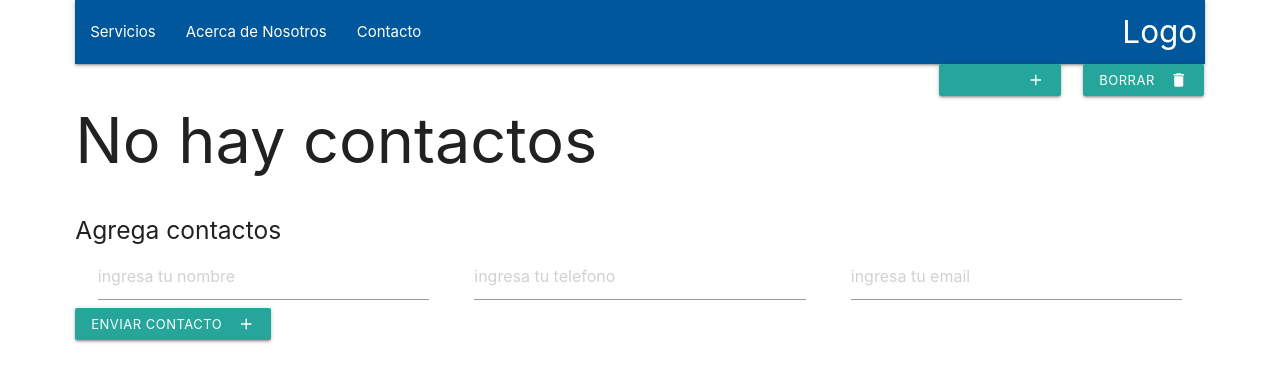
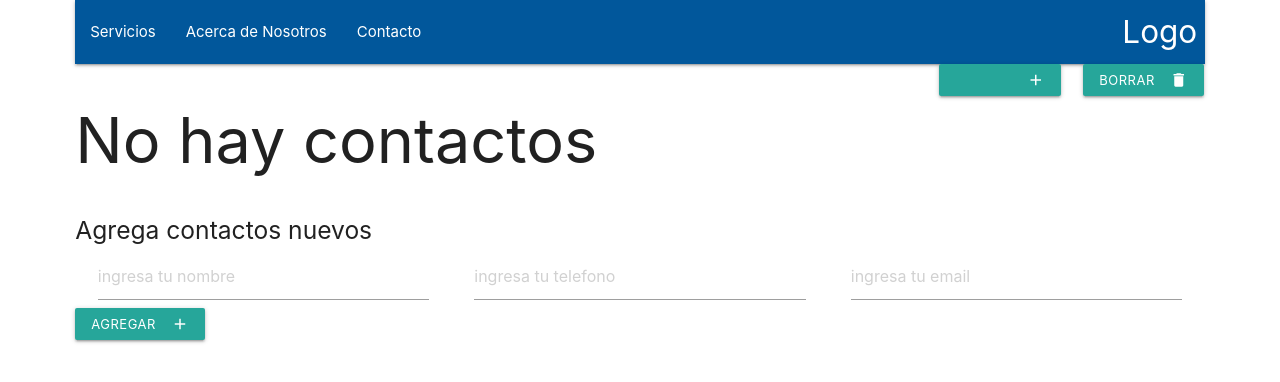
Before and after one commit to satoshi9394/Contact-Cat, a React (Create React App) app: page / in a window 1280 px wide. Shown: the top 382 px of the page. Built offline with nearby package versions, Linux system fonts and the light colour scheme.

Commit message:
mejorando las clases con eliminacion del constructor

```diff
--- a/src/containers/Directory.jsx
+++ b/src/containers/Directory.jsx
@@ -11,27 +11,21 @@ import Btn from '../action/Btn';
 
 
 class Directory extends Component {
-    constructor(props) {
-        super(props);
-        this.state = {
+
+    state = {
             contacts: [],
             deleteContact: false,
-            newContacts:{
+            newContacts: []
+/*             newContacts:{
                 name:'',
                 phone:'',
                 email:'',
                 imgUrl:"#"
-            },
-        }
+            }, */
+    }
 
-        this.addContact = this.addContact.bind(this);
-        this.deleteContact = this.deleteContact.bind(this);
-        this.handleName = this.handleName.bind(this);
-        this.handleNumber = this.handleNumber.bind(this);
-        this.handleEmail = this.handleEmail.bind(this);
-        this.handleFormSubmmit = this.handleFormSubmmit.bind(this);
-    }
-    addContact(){
+    addContact= () => {
+        let prewData=this.state.newContacts
         this.setState(
             () => ({
                 contacts: contactsData,
@@ -40,7 +34,7 @@ class Directory extends Component {
             )
         );
     }
-    deleteContact(){
+    deleteContact = () =>{
         this.setState(
             () => ({
                     contacts: [] ,
@@ -49,7 +43,7 @@ class Directory extends Component {
         );
     }
 
-    handleName(e){
+    handleName = (e) =>{
         let value = e.target.value
         this.setState(
           prevState => ({
@@ -60,7 +54,7 @@ class Directory extends Component {
           })
         );
     }
-    handleNumber(e){
+    handleNumber = (e) =>{
         let value = e.target.value
         this.setState(
           prevState => ({
@@ -71,7 +65,7 @@ class Directory extends Component {
           })
         );
     }
-    handleEmail(e){
+    handleEmail = (e) =>{
         let value = e.target.value
         this.setState(
           prevState => ({
@@ -82,7 +76,7 @@ class Directory extends Component {
           })
         );
     }
-    handleFormSubmmit(e){
+    handleFormSubmmit = (e) =>{
         e.preventDefault();
         let userData = this.state.newContacts;
         this.setState(prevState=>(
@@ -90,16 +84,6 @@ class Directory extends Component {
                     contacts: [
                       ...prevState.contacts,
                       userData],
-/*                     contactsData: [
-                        ...prevState.contactsData,
-                        userData
-                    ] ,  */
-                    newContacts: {
-                        name:'',
-                        phone:'',
-                        email:'',
-                        imgUrl:"#"
-                        }
                 }
             )
         )
@@ -142,7 +126,7 @@ class Directory extends Component {
                     </div>
                     <div className="col s12">
                         <form>
-                            <h5>Agrega contactos</h5>
+                            <h5>Agrega contactos nuevos</h5>
                         <div className="col s4">
                             <Input
                             name='name'
@@ -172,7 +156,7 @@ class Directory extends Component {
                         </div>
                         <Btn
                         clickHandler={this.handleFormSubmmit}
-                        type="Enviar contacto" icon="add"/>
+                        type="Agregar" icon="add"/>
                         </form>
                     </div>
                 </div>
```
